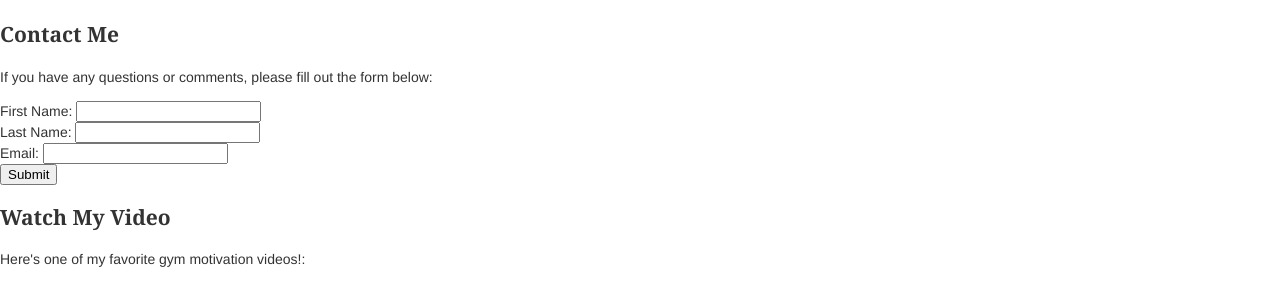
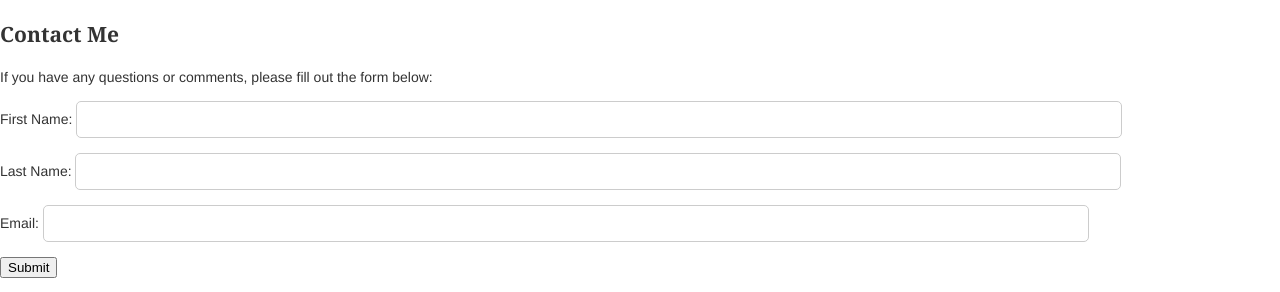
Before and after one commit to AngelV02/HTML-CSS-Projects, a plain HTML site: page One-Page-Website/one_page_website.html in a window 1280 px wide. Shown: the part 866-1158 px from the top of the page. Drawn offline with Linux system fonts and the light colour scheme; grey boxes are pictures that could not be loaded.

Commit message:
added styling to form

```diff
--- a/One-Page-Website/CSS/one_page_website.css
+++ b/One-Page-Website/CSS/one_page_website.css
@@ -10,3 +10,11 @@ body {
 h1, h2, h3 {
     font-family: Georgia, serif;
   }
+
+  form input[type="text"] {
+    width: 80%;
+    margin-bottom: 15px;
+    border: 1px solid #ccc;
+    border-radius: 5px;
+    padding: 10px;
+  }
```
